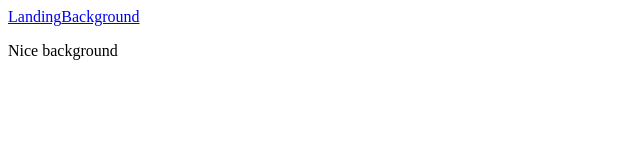
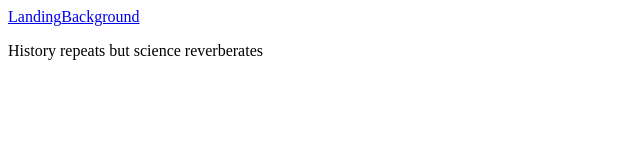
Before and after one commit to bikky22/VueLanding, a Vue app: page /#/background in a window 1280 px wide. Shown: the top 160 px of the page, without its empty margins (0-640 px from the left). Built offline with nearby package versions, Linux system fonts and the light colour scheme.

Commit message:
Update BackGround.vue

```diff
--- a/src/components/BackGround/BackGround.vue
+++ b/src/components/BackGround/BackGround.vue
@@ -1,6 +1,6 @@
 <template>
   <div class="background">
-      <p>Nice background</p>
+      <p>History repeats but science reverberates</p>
   </div>
 </template>
 
```
